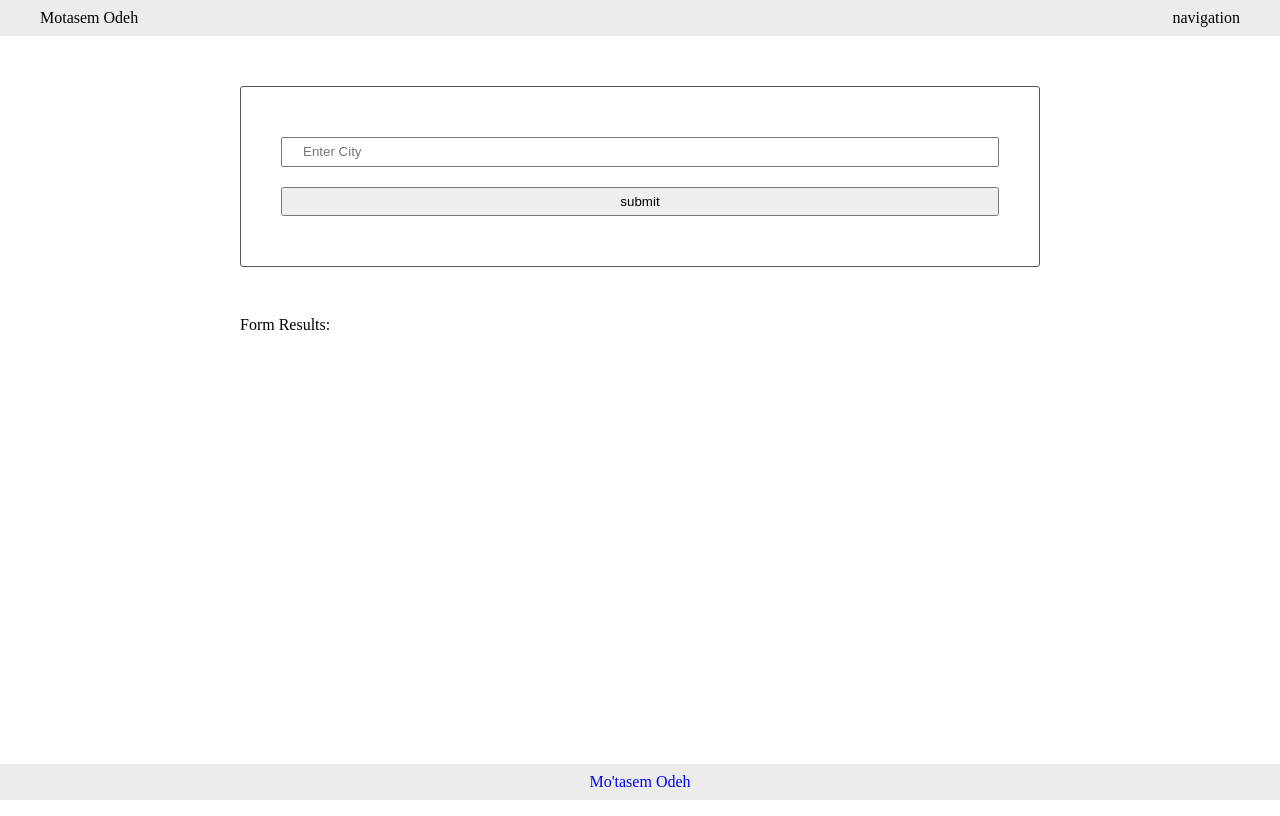
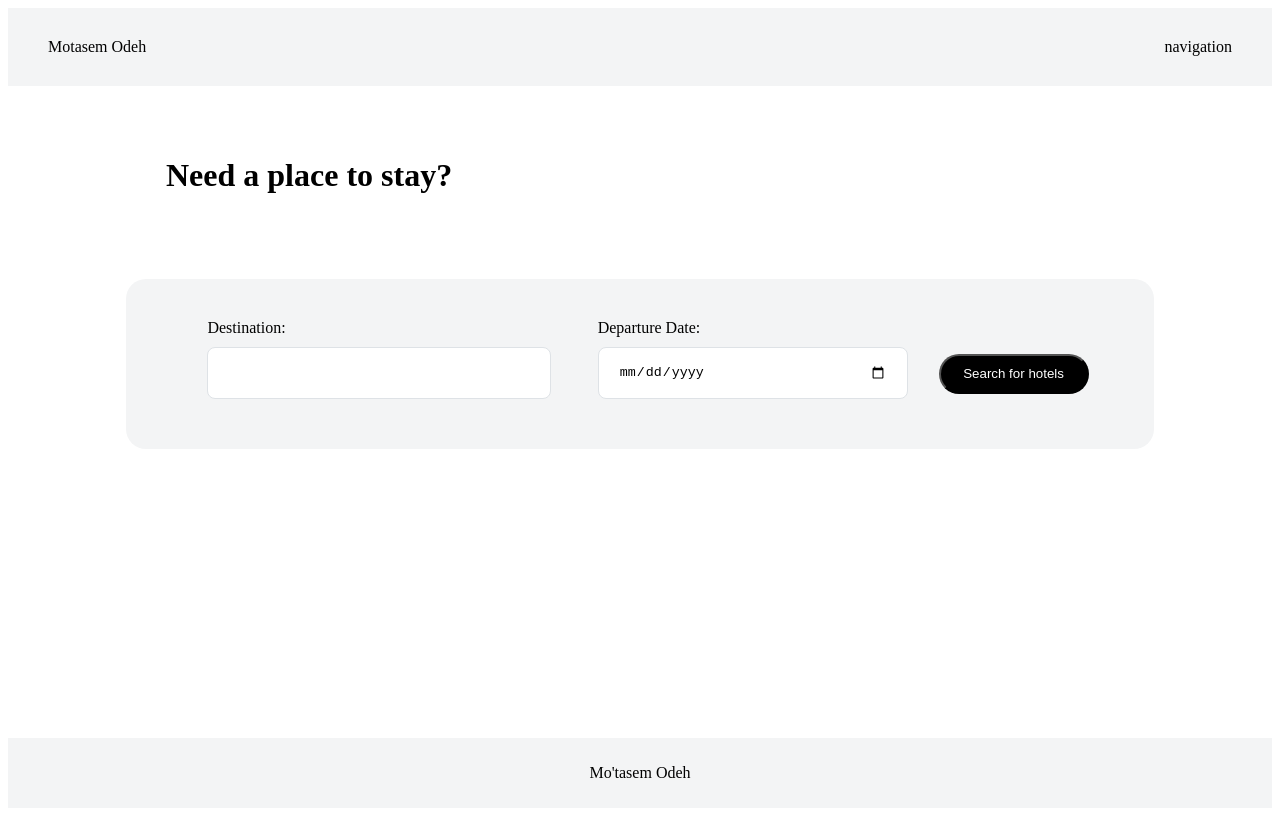
Before and after one commit to motasemodeh/travel-app-capestone, a website built with webpack: page src/client/views/index.html in a window 1280 px wide. Built offline with nearby package versions, Linux system fonts and the light colour scheme.

Commit message:
all apis are working now

```diff
--- a/src/client/index.js
+++ b/src/client/index.js
@@ -1,10 +1,42 @@
-import { handleSubmit } from './js/formHandler.js'
-import './styles/resets.scss'
+import { handleSubmit } from './js/formHandler'; // Import your form handler function
+
+// Import SCSS Files
 import './styles/base.scss'
+import './styles/header.scss'
+import './styles/form.scss'
 import './styles/footer.scss'
-import './styles/form.scss'
-import './styles/header.scss'
+import './styles/body.scss'
 
 
 
+
+// Function to handle the form submission
+function handleFormSubmit(event) {
+  event.preventDefault();
+
+  const destination = document.getElementById('destination').value;
+  const departureDate = document.getElementById('departure-date').value;
+
+  // Call your form handler function
+  handleSubmit(destination, departureDate);
+}
+
+// Add a submit event listener to the form
+document.addEventListener('DOMContentLoaded', () => {
+  const form = document.getElementById('travel-form');
+  form.addEventListener('submit', handleFormSubmit);
+});
+
+// Optional: Register the service worker
+if ('serviceWorker' in navigator) {
+  window.addEventListener('load', () => {
+    navigator.serviceWorker.register('/service-worker.js').then((registration) => {
+      console.log('ServiceWorker registered with scope:', registration.scope);
+    }).catch((error) => {
+      console.error('ServiceWorker registration failed:', error);
+    });
+  });
+}
+
+
 export { handleSubmit }
--- a/src/client/js/formHandler.js
+++ b/src/client/js/formHandler.js
@@ -1,52 +1,9 @@
-function handleSubmit(event) {
-    event.preventDefault();
 
-    // Check what text was put into the form field
-    const cityName = document.getElementById('destination').value;
-
-    // Updating the UI with data received from the server
-    if (cityName) {
-        console.log(`Form Submitted ${cityName}`);
-        document.querySelector('.results').style.display = 'block';
-        document.querySelector('#error').style.display = 'none';
-
-        // Send a POST request to fetch geonames data
-        postData('/api', { url: cityName })
-            .then(function (geonamesRes) {
-                // Extract latitude (lat) and longitude (lng) from the Geonames response
-                const lat = geonamesRes.geonames[0].lat;
-                const lng = geonamesRes.geonames[0].lng;
-
-
-                // Send a POST request to fetch weather data based on lat and lng
-                postData('/weatherbit', { lat, lng })
-                    .then(function (weatherbitRes) {
-                        // Update the HTML elements with weather data
-                        document.getElementById('weather-description').textContent = `Weather: ${weatherbitRes.data[0].weather.description}`;
-                        document.getElementById('temperature').textContent = `Temperature: ${weatherbitRes.data[0].temp}°C`;
-                        // Add more elements for other weather data you want to display
-
-                        // Update other elements with weather data as needed
-                    })
-                    .catch(function (weatherbitError) {
-                        console.error('Error fetching Weatherbit data:', weatherbitError);
-                    });
-            })
-            .catch(function (geonamesError) {
-                console.error('Error fetching Geonames data:', geonamesError);
-            });
-    } else {
-        document.querySelector('.results').style.display = 'none';
-        document.querySelector('#error').style.display = 'block';
-        document.getElementById('error').innerHTML =
-            'Appears to be an incorrect URL. Please attempt with a valid URL.';
-        console.log(cityName);
-    }
-}
-
-const postData = async (url = '', data = {}) => {
+// Function to make a POST request to the server
+async function postData(url = '', data = {}) {
   console.log('Analyzing:', data);
 
+  try {
     // Send a POST request using fetch
     const response = await fetch(url, {
       method: 'POST',
@@ -57,17 +14,85 @@ const postData = async (url = '', data = {}) => {
       },
       body: JSON.stringify(data),
     });
-    try {
+
+    if (response.status === 200) {
       const newData = await response.json();
       console.log('Data received:', newData);
-        // Return the parsed data
       return newData;
+    } else {
+      console.error('Error in postData:', response.statusText);
+      return { error: true, message: 'An error occurred during the request.' };
+    }
   } catch (error) {
     console.error('Error in postData:', error);
-
-        // Return an error object with a message
     return { error: true, message: 'An error occurred during the request.' };
   }
+}
+
+// Function to handle the form submission
+async function handleSubmit(event) {
+  event.preventDefault();
+
+  // Get the destination and departure date from the form
+  const destination = document.getElementById('destination').value;
+  const departureDate = document.getElementById('departure-date').value;
+
+  // Check if the destination is not empty
+  if (destination) {
+    try {
+      // Make the API requests and calculate remaining days here
+      const geonamesResponse = await fetch(`/geonames?destination=${destination}`);
+      const geonamesData = await geonamesResponse.json();
+      const { lat, lng } = geonamesData.geonames[0];
+
+      const weatherbitResponse = await fetch(`/weatherbit?lat=${lat}&lon=${lng}&departureDate=${departureDate}`);
+      const weatherbitData = await weatherbitResponse.json();
+
+      const pixabayResponse = await fetch(`/pixabay?destination=${destination}`);
+      const pixabayData = await pixabayResponse.json();
+
+      // Calculate remaining days
+      const currentDate = new Date();
+      const departure = new Date(departureDate);
+      const remainingDays = Math.ceil((departure - currentDate) / (1000 * 60 * 60 * 24));
+
+      // Display weather information
+      const weatherInfo = document.getElementById('weather-info');
+      weatherInfo.innerHTML = `
+      <div>
+        <p>Weather information for ${destination} on ${departureDate} (${remainingDays} days remaining):</p>
+      </div>
+      <div>
+        <p>Temperature: ${weatherbitData.data[0].temp}°C</p>
+      </div>
+      <div>
+        <p>Weather Description: ${weatherbitData.data[0].weather.description}</p>
+      </div>
+      <div>
+        <p>Image: <img src="${pixabayData.hits[0].webformatURL}" alt="${destination}"></p>
+      </div>
+    `;
+
+      // Save data to local storage
+      const travelData = {
+        destination,
+        departureDate,
+        remainingDays,
+        weather: weatherbitData.data[0],
+        image: pixabayData.hits[0].webformatURL,
       };
 
-export { handleSubmit };
+      localStorage.setItem('travelData', JSON.stringify(travelData));
+    } catch (error) {
+      console.error('Error:', error);
+      const weatherInfo = document.getElementById('weather-info');
+      weatherInfo.innerHTML = 'An error occurred while fetching weather data.';
+    }
+  } else {
+    // Handle the case where the destination is empty
+    const weatherInfo = document.getElementById('weather-info');
+    weatherInfo.innerHTML = 'Please enter a destination.';
+  }
+}
+
+export { handleSubmit, postData };
--- /dev/null
+++ b/src/client/styles/_variables.scss
@@ -0,0 +1,2 @@
+$bg_secondry: #f3f4f5;
+$bg_main: #fff;
--- /dev/null
+++ b/src/client/styles/body.scss
@@ -0,0 +1,17 @@
+@import "variables";
+
+#weather-info {
+    display: flex;
+    flex-direction: column;
+    align-items: center;
+    gap: 50px;
+    width: 75%;
+    margin: auto;
+    padding: 50px 20px;
+}
+
+.page-h1 {
+    width: 75%;
+    margin: 50px auto 0;
+    text-align: left;
+}
--- a/src/client/styles/footer.scss
+++ b/src/client/styles/footer.scss
@@ -1,8 +1,8 @@
 footer {
     text-align:center;
     padding: 10px 0;
-    background-color: #ececec;
+    background-color: #f3f4f5;
     p {
-        color: blue;
+        color: rgb(0, 0, 0);
     }
 }
--- a/src/client/styles/form.scss
+++ b/src/client/styles/form.scss
@@ -1,7 +1,58 @@
+@import "variables";
+
 form {
-    border: 1px solid #545454;
-    border-radius: 3px;
+    display: flex;
+    justify-content: center;
+    align-items: center;
     padding: 40px;
+    width: 75%;
+    border-radius: 20px;
+    gap: 25px;
+    margin: auto;
+    background-color: #f3f4f5;
+    .form-departure {
+        padding: 0 16px;
+        margin: 0 16px;
+        input {
+            border: 1px solid #dee2e6;
+    border-radius: 8px;
+    box-shadow: none;
+    cursor: pointer;
+    height: 40px;
+    line-height: 1;
+    text-align: left;
+    text-overflow: ellipsis;
+}
+        }
+
+
+    .form-destination {
+        padding: 0 16px;
+        margin: 0 16px;
+        input{
+            border: 1px solid #dee2e6;
+            border-radius: 8px;
+            box-shadow: none;
+            height: 40px;
+            text-overflow: ellipsis;
+        }
+    }
+    #destination {
+        border: 1px solid #dee2e6;
+        border-radius: 8px;
+        box-shadow: none;
+        text-overflow: ellipsis;
+    }
+    .btn {
+        margin: 20px 16px 0;
+        border-radius: 24px;
+        color: #fff;
+        background-color: #000;
+        height: 40px;
+        min-width: 40px;
+        padding: 7px 15px;
+        max-width: 150px;
+    }
 }
 
 input {
--- a/src/client/styles/header.scss
+++ b/src/client/styles/header.scss
@@ -1,6 +1,6 @@
 header {
     display: flex;
     justify-content: space-between;
-    padding: 10px 40px;
-    background-color: #ececec;
+    padding: 30px 40px;
+    background-color: #f3f4f5;
 }
--- a/src/client/styles/resets.scss
+++ b/src/client/styles/resets.scss
@@ -1,8 +1,3 @@
-/* http://meyerweb.com/eric/tools/css/reset/
-   v2.0 | 20110126
-   License: none (public domain)
-*/
-
 * {
     box-sizing: border-box;
 }
--- a/src/client/views/index.html
+++ b/src/client/views/index.html
@@ -15,43 +15,27 @@
                 navigation
             </div>
         </header>
+        <div class="page-h1">
+            <h1>Need a place to stay?
+            </h1>
+        </div>
 
-        <main>
-            <section>
-                <form class="" onsubmit="return Client.handleSubmit(event)">
-                    <input id="destination" type="text" name="input" value="" placeholder="Enter City">
-                    <input type="submit" name="" value="submit" onclick="return Client.handleSubmit(event)" onsubmit="return handleSubmit(event)">
-                </form>
-            </section>
+    <form id="travel-form" onsubmit="return Client.handleSubmit(event)">
+        <div class="form-destination">
+            <label for="destination">Destination:</label>
+            <input type="text" id="destination" name="destination" required>
+        </div>
 
-            <section>
-                <strong>Form Results:</strong>
-                <div class="results">
-                <div id="lan"></div>
-                <div id="lat"></div>
-                <div id="country"></div>
-                <div id="weather-description"></div>
-                <div id="temperature"></div>
-                </div>
-                <div id="error"></div>
-            </section>
-        </main>
+        <div class="form-departure">
+            <label for="departure-date">Departure Date:</label>
+            <input type="date" id="departure-date" name="departure-date" required>
+        </div>
+        <input type="submit" value="Search for hotels" class="btn">
+    </form>
+    <div id="weather-info"></div>
+    <footer>
+        <p>Mo'tasem Odeh</p>
+    </footer>
 
-        <footer>
-            <p>Mo'tasem Odeh</p>
-        </footer>
-
-        <!-- <script>
-            if ('serviceWorker' in navigator) {
-                window.addEventListener('load', () => {
-                    navigator.serviceWorker.register('/service-worker.js')
-                    .then(registration =>{
-                        console.log('SW registered successfuly: ', registration);
-                    });
-                });
-            }else{
-                console.log("Service Working is not supported");
-            }
-    </script> -->
-    </body>
+</body>
 </html>
```
Also changed, not shown: src/client/js/index.js (added, +28 -0 lines), src/server/index.js (+56 -64 lines), src/client/styles/base.scss (line endings or trailing spaces). Lines whose indentation alone changed are shown as unchanged.
